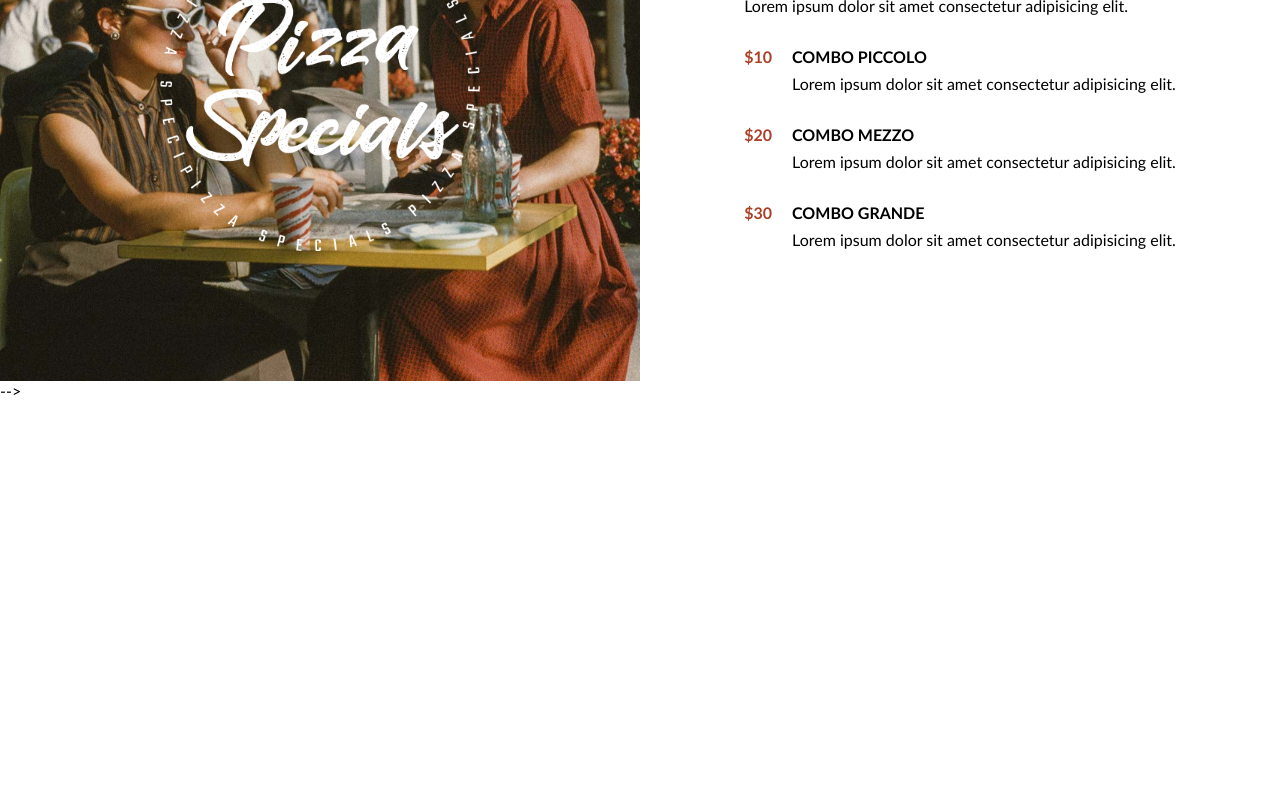
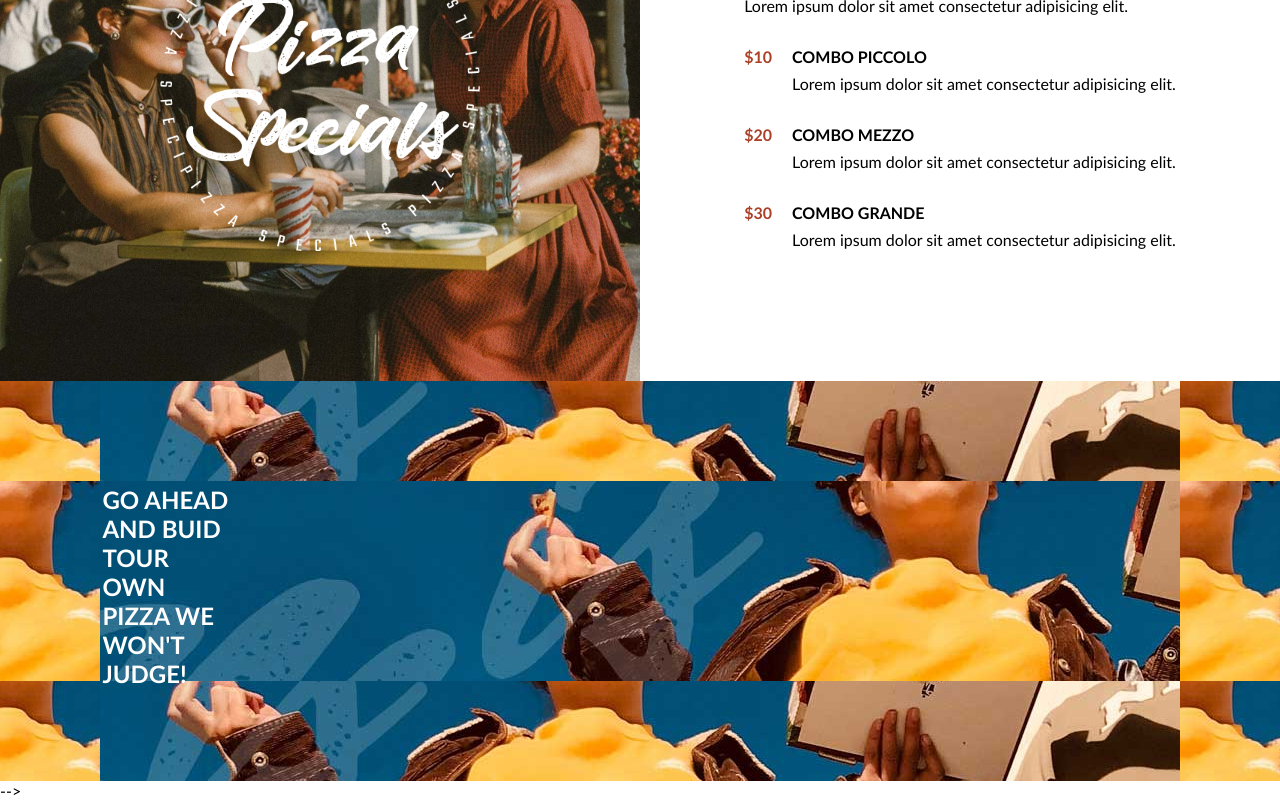
Before and after one commit to danieldorazio/proj-html-vuejs, a Vue app: page / in a window 1280 px wide. Shown: the part 1140-1940 px from the top of the page. Before the commit the page ends 1540 px from the top, so only its background shows below. Built offline with nearby package versions, Linux system fonts and the light colour scheme.

Commit message:
add: AppAadvertisingBurren.vue

```diff
--- /dev/null
+++ b/src/components/AppAadvertisingBurren.vue
@@ -0,0 +1,85 @@
+<script>
+export default {
+    props: { imgSrc: String }
+}
+</script>
+
+<template>
+    <div class="bunner">
+        <div class="row">
+            <div class="col" :class="`col-${index}`" v-for="(col, index) in 9"><img :src="imgSrc" alt=""></div>
+        </div>
+        <div>
+            <h2>GO AHEAD AND BUID TOUR OWN PIZZA WE WON'T JUDGE!</h2>
+        </div>
+    </div>
+</template>
+
+<style scoped lang="scss">
+@use "../style/partials/mixin" as*;
+@use "../style/partials/variables" as*;
+
+
+.bunner {
+    position: relative;
+    .row {
+        @include flex;
+        flex-wrap: wrap;
+
+        .col-0,
+        .col-2,
+        .col-3,
+        .col-5,
+        .col-6,
+        .col-8 {
+            width: 100px;
+            height: 100px;
+
+            img {
+                object-fit: none;
+                height: 100px;
+            }
+        }
+
+        .col-3,
+        .col-5 {
+            height: 200px;
+            img {
+                object-fit: none;
+                height: 200px;
+            }
+        }
+
+        .col-1,
+        .col-4,
+        .col-7 {
+            width: calc(100% - 200px);
+            height: 100px;
+
+            img {
+                object-fit: none;
+                height: 100px;
+                width:100% ;
+            }
+        }
+
+        .col-4 {
+            height: 200px;
+            img {
+                height: 200px;
+                object-position: 10%;
+            }
+        }
+
+    }
+
+h2 {
+    color: white;
+    width: 10%;
+    position: absolute;
+    top: 26%;
+    right: 82%;
+}
+
+}
+</style>
--- a/src/components/AppMain.vue
+++ b/src/components/AppMain.vue
@@ -2,9 +2,10 @@
 import AppListOfImages from './AppListOfImages.vue';
 import AppJumbotron from './AppJumbotron.vue';
 import AppCardList from './AppCardList.vue';
+import AppAadvertisingBurren from './AppAadvertisingBurren.vue';
 
 export default {
-    components: { AppListOfImages, AppJumbotron, AppCardList, },
+    components: { AppListOfImages, AppJumbotron, AppCardList, AppAadvertisingBurren },
 
     data() {
         return {
@@ -48,8 +49,8 @@ export default {
     <AppListOfImages :imgSrc="imgNewPlace"></AppListOfImages>
     <AppJumbotron :imgUpperSrc="getImagePath('h3-testimonials-bckgrnd.jpg')" :phraseTestimonials="phraseTestimonials">
     </AppJumbotron>
-    <AppCardList :imgFirstSrc="getImagePath('h1-img-4.jpg')" :imgSecondSrc="getImagePath('h1-img-7n.png')"
-        :specialList="specials"></AppCardList>
+    <AppCardList :imgFirstSrc="getImagePath('h1-img-4.jpg')" :imgSecondSrc="getImagePath('h1-img-7n.png')" :specialList="specials"></AppCardList>
+    <AppAadvertisingBurren :imgSrc="getImagePath('h3-background-img.jpg')"></AppAadvertisingBurren>
 </template>
 
 <style  scoped lang="scss"></style>
```
